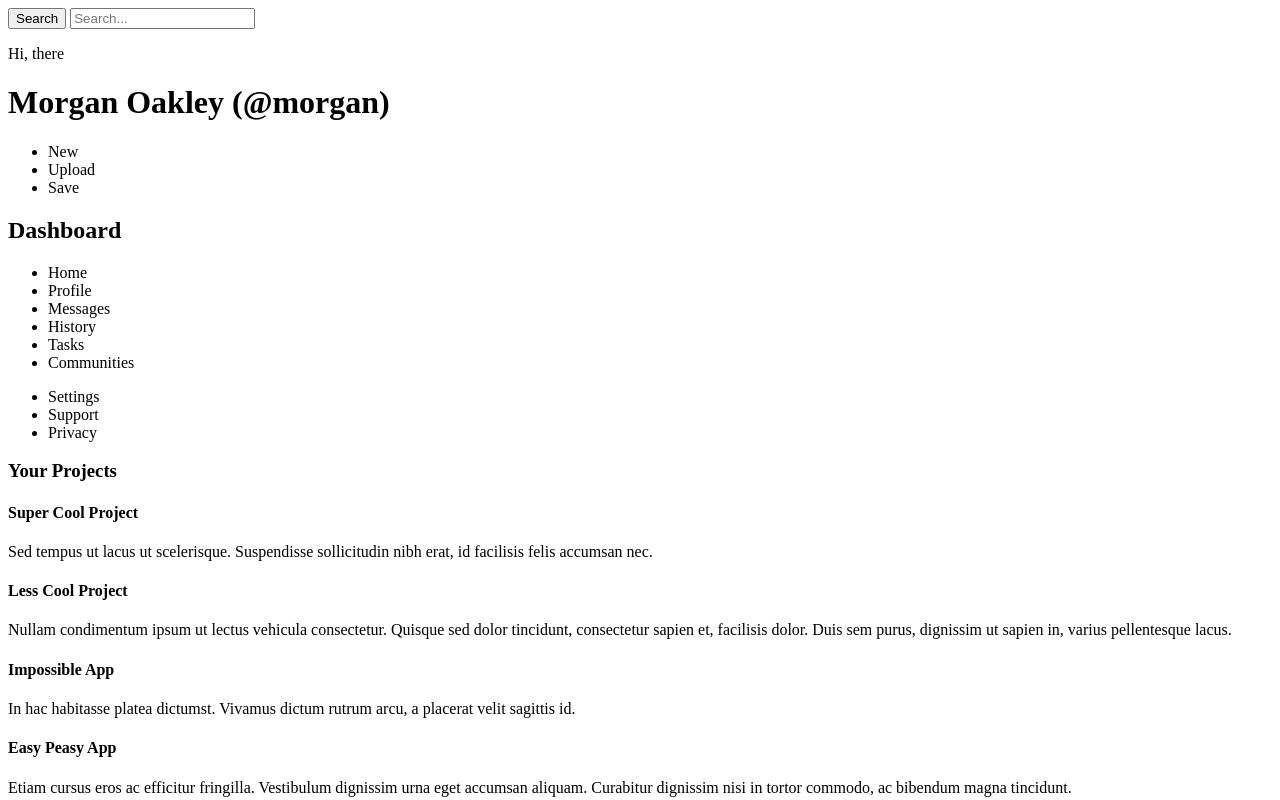
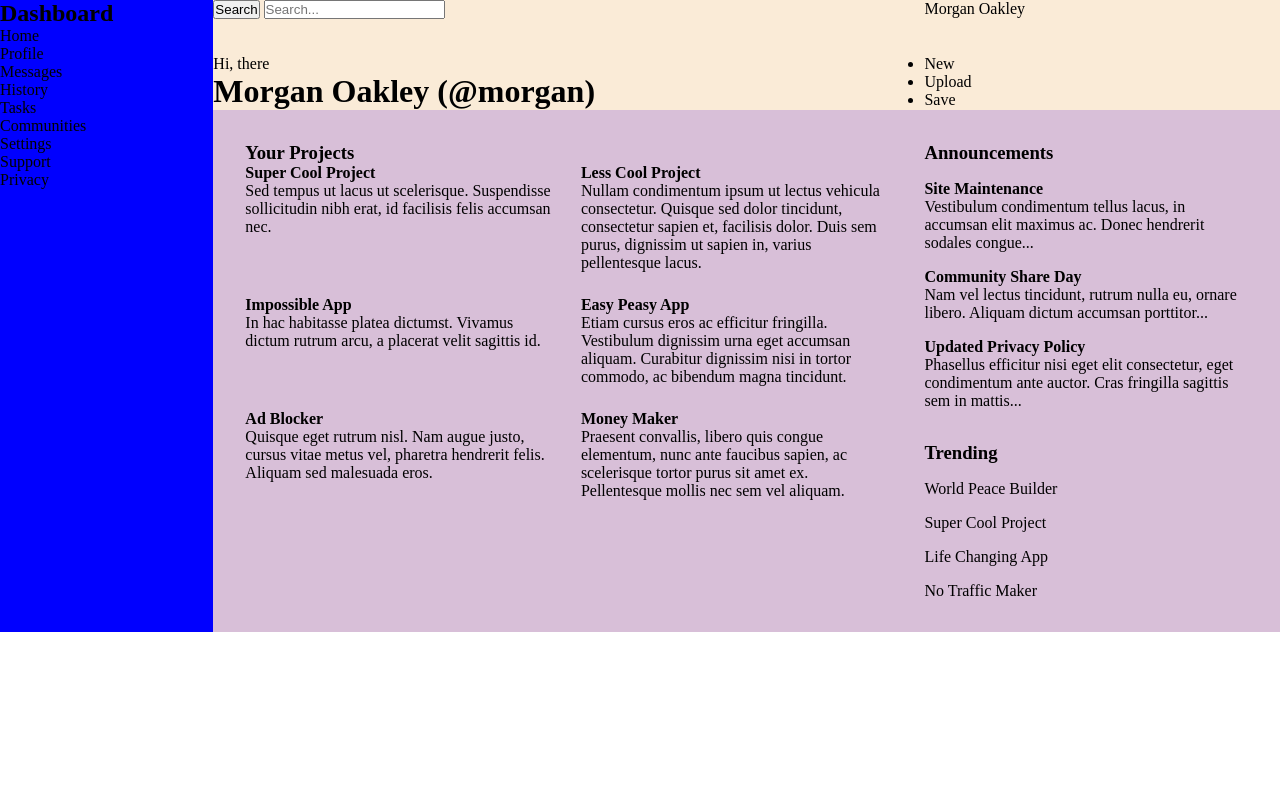
Before and after one commit to Pretty-Flacko/odin-admin-dashboard, a plain HTML site: page index.html in a window 1280 px wide. Shown: the top 800 px of the page. Drawn offline with Linux system fonts and the light colour scheme.

Commit message:
Add initial grids to all sections

```diff
--- a/index.html
+++ b/index.html
@@ -21,6 +21,9 @@
                 </div>
             </div>
             <div class="right-side">
+                <div class="user-info">
+                    <p>Morgan Oakley</p>
+                </div>
                 <ul>
                     <li>New</li>
                     <li>Upload</li>
@@ -53,6 +56,7 @@
         <div class="main-content">
             <div class="projects">
                 <h3>Your Projects</h3>
+                <div class="projects-grid">
                     <div class="project-card">
                         <h4>Super Cool Project</h4>
                         <p>Sed tempus ut lacus ut scelerisque. Suspendisse sollicitudin nibh erat, id facilisis felis accumsan nec.</p>
@@ -78,6 +82,8 @@
                         <p>Praesent convallis, libero quis congue elementum, nunc ante faucibus sapien, ac scelerisque tortor purus sit amet ex. Pellentesque mollis nec sem vel aliquam.</p>
                     </div>
                 </div>
+            </div>
+            <div class="main-sidebar">
                 <div class="announcements">
                     <h3>Announcements</h3>
                     <div class="announcement-item">
@@ -109,6 +115,7 @@
                     </div>
                 </div>
             </div>
+        </div>
 
     </div>
 </body>
--- a/style.css
+++ b/style.css
@@ -0,0 +1,53 @@
+* {
+    margin: 0;
+    padding: 0;
+}
+.container {
+    display: grid;
+    grid-template-columns: 1fr 5fr;
+}
+
+.header {
+    background-color: antiquewhite;
+    grid-column: 2 / 3;
+    display: grid;
+    grid-template-columns: 2fr 1fr;
+}
+.left-side {
+    display: grid;
+    grid-template-rows: 1fr 1fr;
+}
+.right-side {
+    display: grid;
+    grid-template-rows: 1fr 1fr;
+}
+
+.sidebar {
+    background-color: blue;
+    grid-row: 1 / 3;
+}
+
+.main-content {
+    background-color: thistle;
+    display: grid;
+    grid-template-columns: 2fr 1fr;
+    gap: 2rem;
+    padding: 2rem;
+}
+.projects-grid {
+    display: grid;
+    grid-template-columns: 1fr 1fr;
+    gap: 1.5rem;
+}
+.main-sidebar {
+    display: grid;
+    gap: 2rem;
+}
+.announcements {
+    display: grid;
+    gap: 1rem;
+}
+.trending {
+    display: grid;
+    gap: 1rem;
+}
```
Lines whose indentation alone changed are shown as unchanged.
